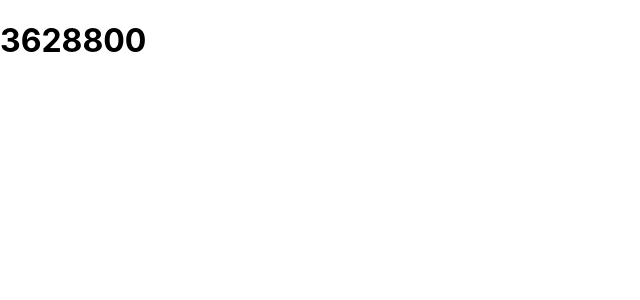
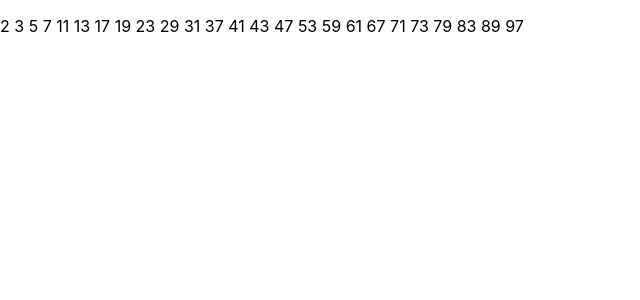
Before and after one commit to anshikachaurasiya-cedcoss/React, a React (Create React App) app: page / in a window 1280 px wide. Shown: the top 300 px of the page, without its empty margins (0-640 px from the left). Built offline with nearby package versions, Linux system fonts and the light colour scheme.

Commit message:
arrow function that prints all prime nos. from 1 to 100

```diff
--- a/src/index.js
+++ b/src/index.js
@@ -3,15 +3,42 @@ import ReactDOM from 'react-dom/client';
 import './index.css';
 import reportWebVitals from './reportWebVitals';
 const root = ReactDOM.createRoot(document.getElementById('root'));
-var i,fact=1;
-const factorial=(number)=>{
-  for(i=1;i<=number;i++)
-    fact = fact * i;
-    return fact;
+// var i,fact=1;
+// const factorial=(number)=>{
+//   for(i=1;i<=number;i++)
+//     fact = fact * i;
+//     return fact;
+// }
+// root.render(
+//   <div>
+//     <h1>{factorial(10)}</h1>
+//   </div>
+// );
+// /////////////////////////////Task2///////////////////////////////////
+var p=true;
+const prime=()=>{
+  let i =2;
+  let x="";
+while(i <= 100){
+  let j=2;
+  while(j < i - 1){
+    if(i % j === 0){
+      p = false;
+      break;
+    }
+    j++;
+  }
+  if(p){
+    x=x+i+" ";
+  }
+  p = true;
+  i++;
+}
+return x;
 }
 root.render(
   <div>
-    <h1>{factorial(10)}</h1>
+    <p>{prime()}</p>
   </div>
-);
+)
 reportWebVitals();
```
